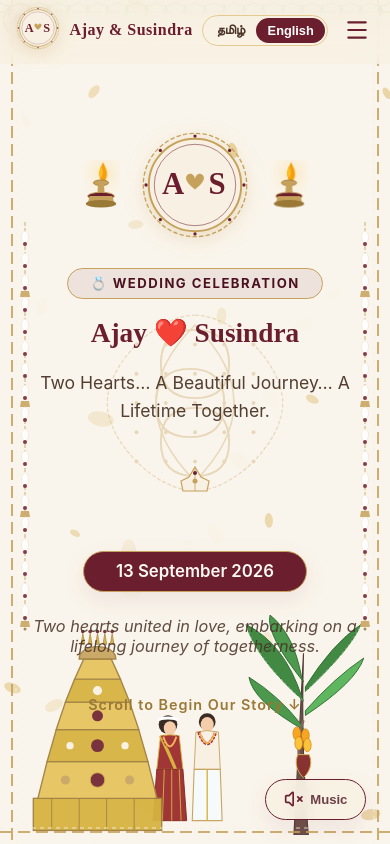
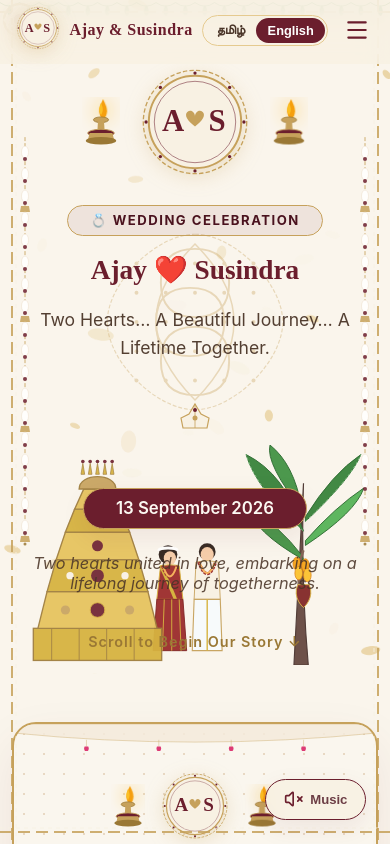
Before and after one commit to RithikaSaravanakumar/ajay-susiwedding, a React app in the folder frontend/: page / in a window 390 px wide. Shown: the top 844 px of the page. Built offline with nearby package versions, Linux system fonts and the light colour scheme; the HTML template or start-up script is replaced by a standard one.

Commit message:
Enhance mobile timeline visibility: 75vh mobile hero height, scroll-margin-top 70px, and calc(100% - 24px) card width

```diff
--- a/frontend/src/components/ArrangedStoryTimeline.jsx
+++ b/frontend/src/components/ArrangedStoryTimeline.jsx
@@ -24,7 +24,7 @@ const ArrangedStoryTimeline = ({ lang }) => {
   const timelineEvents = data.storyTimeline;
 
   return (
-    <section id="story" style={styles.section}>
+    <section id="story" className="story-main-section" style={styles.section}>
       <div style={styles.container} className="reveal-on-scroll">
         <div style={styles.headerBox}>
           <h2 style={styles.title}>{title}</h2>
--- a/frontend/src/components/Hero.jsx
+++ b/frontend/src/components/Hero.jsx
@@ -82,7 +82,7 @@ const Hero = ({ lang }) => {
   }, []);
 
   return (
-    <section id="home" style={styles.heroSection}>
+    <section id="home" className="hero-main-section" style={styles.heroSection}>
       {/* Floating Petals Canvas */}
       <canvas ref={canvasRef} style={styles.canvas} />
 
--- a/frontend/src/index.css
+++ b/frontend/src/index.css
@@ -283,15 +283,18 @@ img, iframe, svg {
     white-space: nowrap;
   }
 
-  /* 2. Global Section Scaling & Headings */
-  section {
-    padding: 52px 14px !important;
-  }
-  h1, h2 {
-    font-size: clamp(24px, 7vw, 32px) !important;
+  /* 2. Compact Mobile Hero Section (Immediate Timeline Visibility on 1st Swipe) */
+  .hero-main-section {
+    min-height: 75vh !important;
+    max-height: 85vh !important;
+    padding: 4.2rem 1rem 1.5rem !important;
   }
 
-  /* 3. Single-Column Timeline Rules */
+  /* 3. Mobile Timeline Section & Scroll Margin */
+  .story-main-section {
+    scroll-margin-top: 70px !important;
+    padding-top: 2rem !important;
+  }
   .timeline-center-line {
     display: none !important;
   }
@@ -303,7 +306,7 @@ img, iframe, svg {
     padding: 0 !important;
   }
   .timeline-card-wrapper {
-    width: 92% !important;
+    width: calc(100% - 24px) !important;
     max-width: 94% !important;
     margin: 0 auto !important;
     text-align: left !important;
@@ -322,7 +325,15 @@ img, iframe, svg {
     height: 40px !important;
   }
 
-  /* 4. Text Readability & Paragraph Wrapping */
+  /* 4. Global Section Scaling & Headings */
+  section {
+    padding: 48px 12px !important;
+  }
+  h1, h2 {
+    font-size: clamp(24px, 7vw, 32px) !important;
+  }
+
+  /* 5. Text Readability & Paragraph Wrapping */
   p, span, div {
     word-break: normal !important;
     overflow-wrap: normal !important;
@@ -331,14 +342,14 @@ img, iframe, svg {
   .storyCard p,
   .itemDesc,
   .quoteText {
-    font-size: clamp(14px, 3.8vw, 17px) !important;
+    font-size: clamp(14px, 3.8vw, 16px) !important;
     line-height: 1.6 !important;
   }
   .itemTitle {
-    font-size: clamp(20px, 5.5vw, 25px) !important;
+    font-size: clamp(20px, 5.5vw, 24px) !important;
   }
 
-  /* 5. Event Location Cards & Map Embeds */
+  /* 6. Event Location Cards & Map Embeds */
   div[style*="unifiedEventCard"] {
     padding: 1.75rem 0.85rem 1.5rem !important;
     border-radius: 18px !important;
@@ -359,23 +370,23 @@ img, iframe, svg {
     height: 46px !important;
   }
 
-  /* 6. Hero Mobile Scale & Scene Artwork Position */
+  /* 7. Hero Scene Artwork Scale & Position */
   div[style*="bottomLeftScene"] {
-    transform: scale(0.5);
+    transform: scale(0.48);
     transform-origin: bottom left;
     left: 0 !important;
     bottom: 0 !important;
-    opacity: 0.55 !important;
+    opacity: 0.5 !important;
   }
   div[style*="bottomRightScene"] {
-    transform: scale(0.5);
+    transform: scale(0.48);
     transform-origin: bottom right;
     right: 0 !important;
     bottom: 0 !important;
-    opacity: 0.55 !important;
+    opacity: 0.5 !important;
   }
 
-  /* 7. Floating Music Player Button */
+  /* 8. Floating Music Player Button */
   .music-player-toggle {
     bottom: calc(14px + env(safe-area-inset-bottom)) !important;
     right: 14px !important;
```
Also changed, not shown: frontend/src/assets/background.jpg (added).
